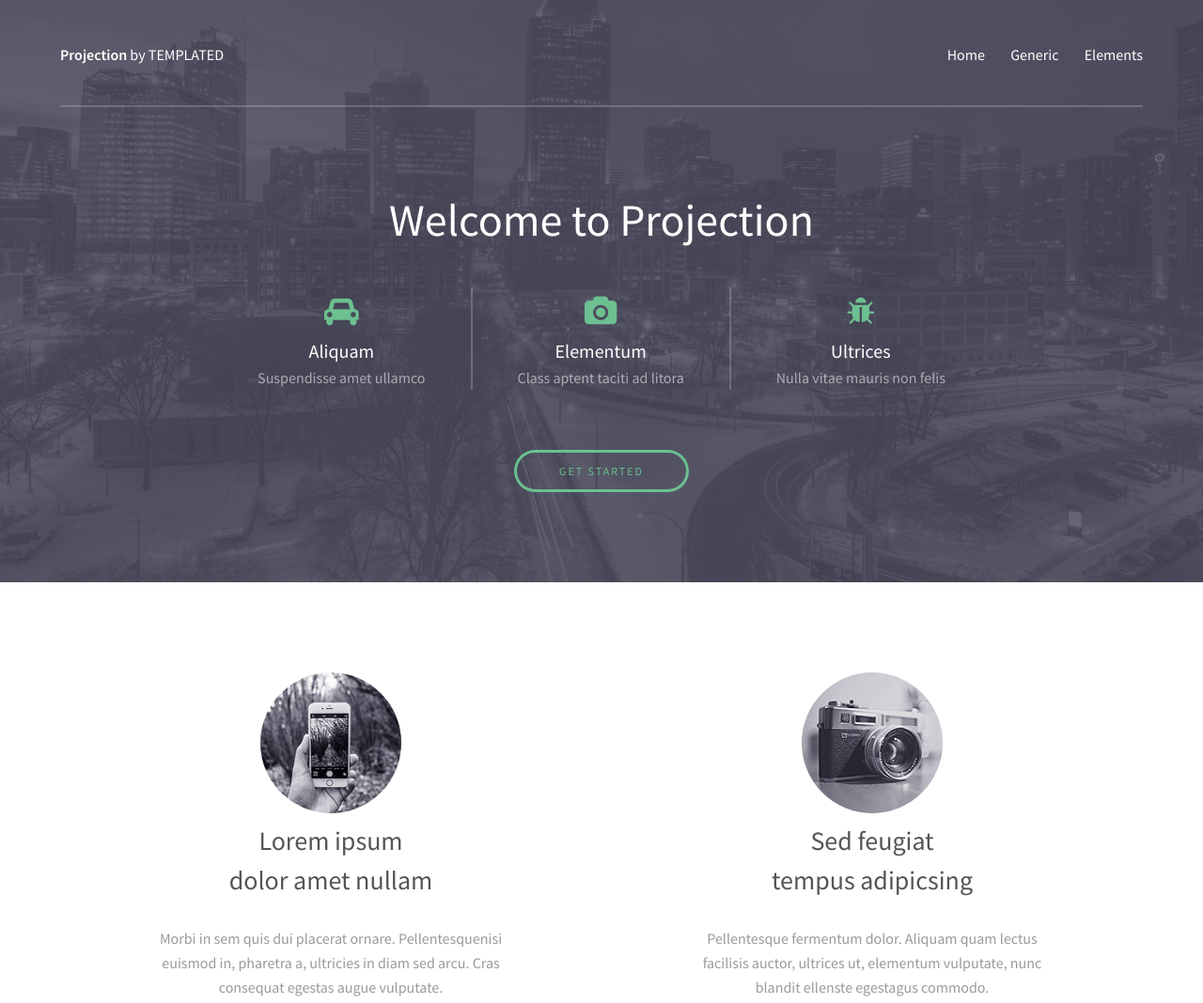
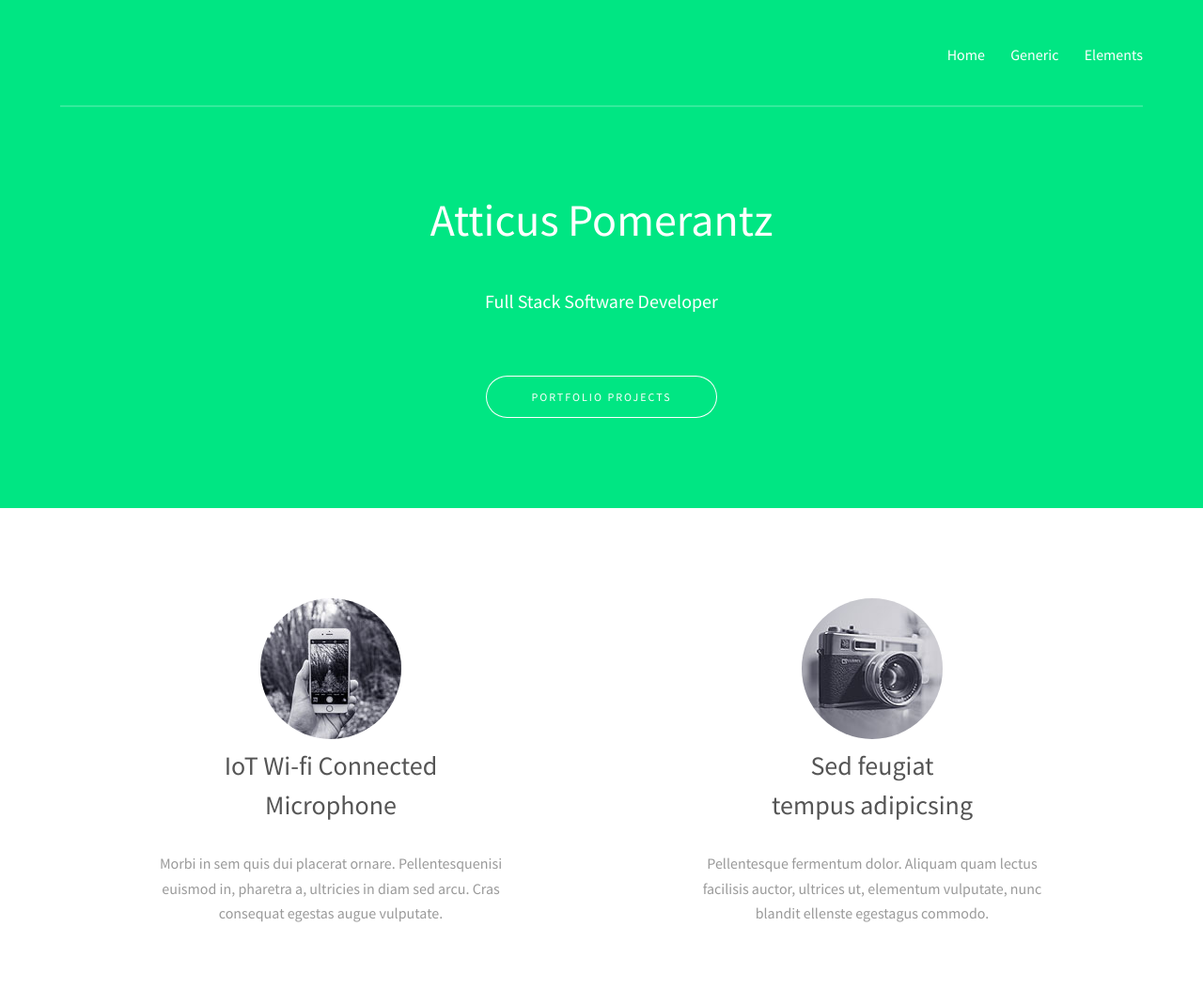
Before and after one commit to rapomerantz/personal_website_draft, a plain HTML site: page index.html in a window 1280 px wide. Shown: the top 1068 px of the page at 94% size. Drawn offline with Linux system fonts and the light colour scheme.

Commit message:
First few changes

```diff
--- a/assets/css/main.css
+++ b/assets/css/main.css
@@ -2526,8 +2526,8 @@
 		-ms-transition: background-color 0.2s ease-in-out, color 0.2s ease-in-out;
 		transition: background-color 0.2s ease-in-out, color 0.2s ease-in-out;
 		background-color: transparent;
-		box-shadow: inset 0 0 0 3px #6cc091;
-		color: #6cc091 !important;
+		box-shadow: inset 0 0 0 1px #ffffff;
+		color: #ffffff !important;
 		border-radius: 30px;
 		border: 0;
 		cursor: pointer;
@@ -2917,7 +2917,7 @@
 
 	#banner {
 		padding: 8em 0 9em 0;
-		background-image: url(../../images/banner.jpg);
+		/* background-image: url(../../images/banner.jpg); */
 		background-size: cover;
 		background-position: bottom;
 		background-attachment: fixed;
@@ -2928,7 +2928,7 @@
 
 		#banner:before {
 			content: '';
-			background: rgba(75, 75, 93, 0.85);
+			background: #00e683;
 			position: absolute;
 			width: 100%;
 			height: 100%;
--- a/index.html
+++ b/index.html
@@ -6,7 +6,7 @@
 -->
 <html>
 	<head>
-		<title>Projection by TEMPLATED</title>
+		<title>Atticus Pomerantz - Software Developer</title>
 		<meta charset="utf-8" />
 		<meta name="viewport" content="width=device-width, initial-scale=1" />
 		<link rel="stylesheet" href="assets/css/main.css" />
@@ -16,7 +16,7 @@
 		<!-- Header -->
 			<header id="header">
 				<div class="inner">
-					<a href="index.html" class="logo"><strong>Projection</strong> by TEMPLATED</a>
+					<!-- <a href="index.html" class="logo"><strong>Projection</strong> by TEMPLATED</a> -->
 					<nav id="nav">
 						<a href="index.html">Home</a>
 						<a href="generic.html">Generic</a>
@@ -30,33 +30,33 @@
 			<section id="banner">
 				<div class="inner">
 					<header>
-						<h1>Welcome to Projection</h1>
+						<h1>Atticus Pomerantz</h1>
 					</header>
 
 					<div class="flex ">
 
 						<div>
-							<span class="icon fa-car"></span>
-							<h3>Aliquam</h3>
-							<p>Suspendisse amet ullamco</p>
+							<!-- <span class="icon fa-car"></span> -->
+							<h3>Full Stack Software Developer</h3>
+							<p></p>
 						</div>
 
-						<div>
+						<!-- <div>
 							<span class="icon fa-camera"></span>
-							<h3>Elementum</h3>
-							<p>Class aptent taciti ad litora</p>
+							<h3>Avid Reader</h3>
+							<p></p>
 						</div>
 
 						<div>
 							<span class="icon fa-bug"></span>
-							<h3>Ultrices</h3>
-							<p>Nulla vitae mauris non felis</p>
-						</div>
+							<h3>Taco Enthusiast</h3>
+							<p></p>
+						</div> -->
 
 					</div>
 
 					<footer>
-						<a href="#" class="button">Get Started</a>
+						<a href="#" class="button">Portfolio Projects</a>
 					</footer>
 				</div>
 			</section>
@@ -71,7 +71,7 @@
 								<img src="images/pic01.jpg" alt="Pic 01" />
 							</div>
 							<header>
-								<h3>Lorem ipsum<br /> dolor amet nullam</h3>
+								<h3>IoT Wi-fi Connected<br /> Microphone</h3>
 							</header>
 							<p>Morbi in sem quis dui placerat ornare. Pellentesquenisi<br />euismod in, pharetra a, ultricies in diam sed arcu. Cras<br />consequat  egestas augue vulputate.</p>
 							<footer>
```
